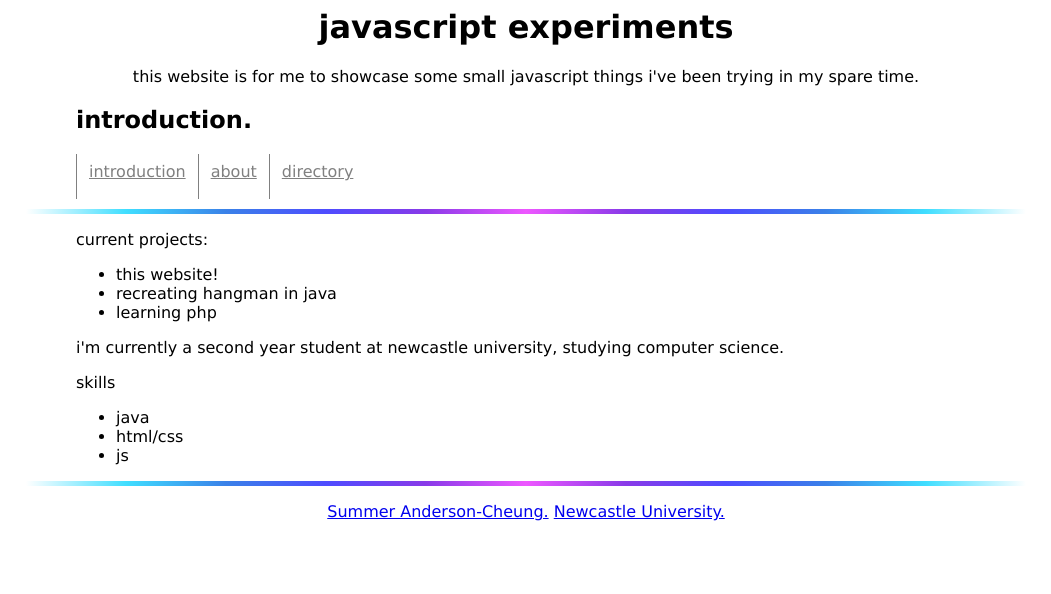
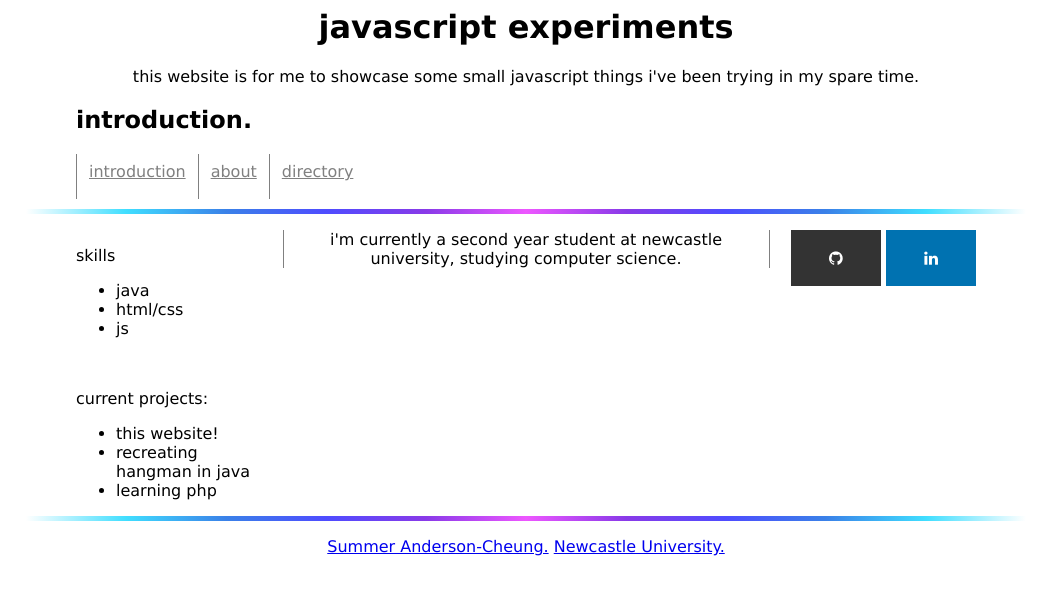
Before and after one commit to SAndersonCheung/jswebsite, a plain HTML site: page about.html in a window 1280 px wide. Shown: the whole page, without its empty margins (114-1165 px from the left). Drawn offline with Linux system fonts and the light colour scheme.

Commit message:
about page redux
x changed layout of about page
x stylised about page
x added links to github and linkedin

```diff
--- a/about.html
+++ b/about.html
@@ -2,6 +2,7 @@
     <head>
         <title>A quick little site for when i'm bored!</title>
         <link rel="stylesheet" href="style.css" type="text/css">
+        <link rel="stylesheet" href="https://cdnjs.cloudflare.com/ajax/libs/font-awesome/4.7.0/css/font-awesome.min.css">
     </head>
 
     <body>
@@ -22,11 +23,16 @@
 
         <hr />
 
-        <!-- image carousel here! -->
-
         <div class = "page-content">
 
             <div id = "about-left">
+                <p>skills</p>
+                <ul>
+                    <li>java</li>
+                    <li>html/css</li>
+                    <li>js</li>
+                </ul>
+                <br />
                 <p>current projects:</p>
                 <ul>
                     <li>this website!</li>
@@ -35,19 +41,16 @@
                 </ul>
             </div>
 
+            <div id = "about-right">
+                <div class="icon-bar">
+                    <a href="https://github.com/SAndersonCheung" class="github"><i class="fa fa-github"></i></a>
+                    <a href="https://www.linkedin.com/in/summer-anderson-cheung-aa582613b/" class="linkedin"><i class="fa fa-linkedin"></i></a>
+                </div>
+            </div>
+
             <div id = "about-center">
                 <p>i'm currently a second year student at newcastle university, studying computer science.</p>
             </div>
-
-            <div id = "about-right">
-                <p>skills</p>
-                <ul>
-                    <li>java</li>
-                    <li>html/css</li>
-                    <li>js</li>
-                </ul>
-            </div>
-
 
         </div>
 
--- a/style.css
+++ b/style.css
@@ -1,3 +1,5 @@
+/* applies to everything */
+
 * {
     margin-left: auto;
     margin-right: auto;
@@ -9,6 +11,8 @@ body {
     max-width: 1000px;
     background-color: white;
 }
+
+/* applies to every page */
 
 hr {
     margin-top: 10px;
@@ -48,6 +52,8 @@ hr {
     max-width: 900px;
 }
 
+/* applies to directory */
+
 .infoblock {
     text-align: center;
     width: 200px;
@@ -62,8 +68,51 @@ hr {
     padding: 10px;
 }
 
-.left {
+/* applies to about */
+
+.fa {
+    padding: 20px;
+    font-size: 30px;
+    width: 50px;
+    text-align: center;
+    text-decoration: none;
+}
+
+.fa:hover {
+    opacity: 0.7;
+}
+
+.fa-github {
+    background: #333;
+    color: white;
+}
+
+.fa-linkedin {
+    background: #0072b1;
+    color: white;
+}
+
+.left, #about-left {
     float: left;
+    position: static;
+}
+
+#about-left {
+    width: 200px;
+}
+
+#about-center {
+    width: 425px;
+    text-align: center;
+    padding: 0px 30px 0px 30px;
+    border-left: 1px solid gray;
+    border-right: 1px solid gray;
+
+}
+
+.right, #about-right {
+    float: right;
+    position: static;
 }
 
 
```
Lines whose indentation alone changed are shown as unchanged.
